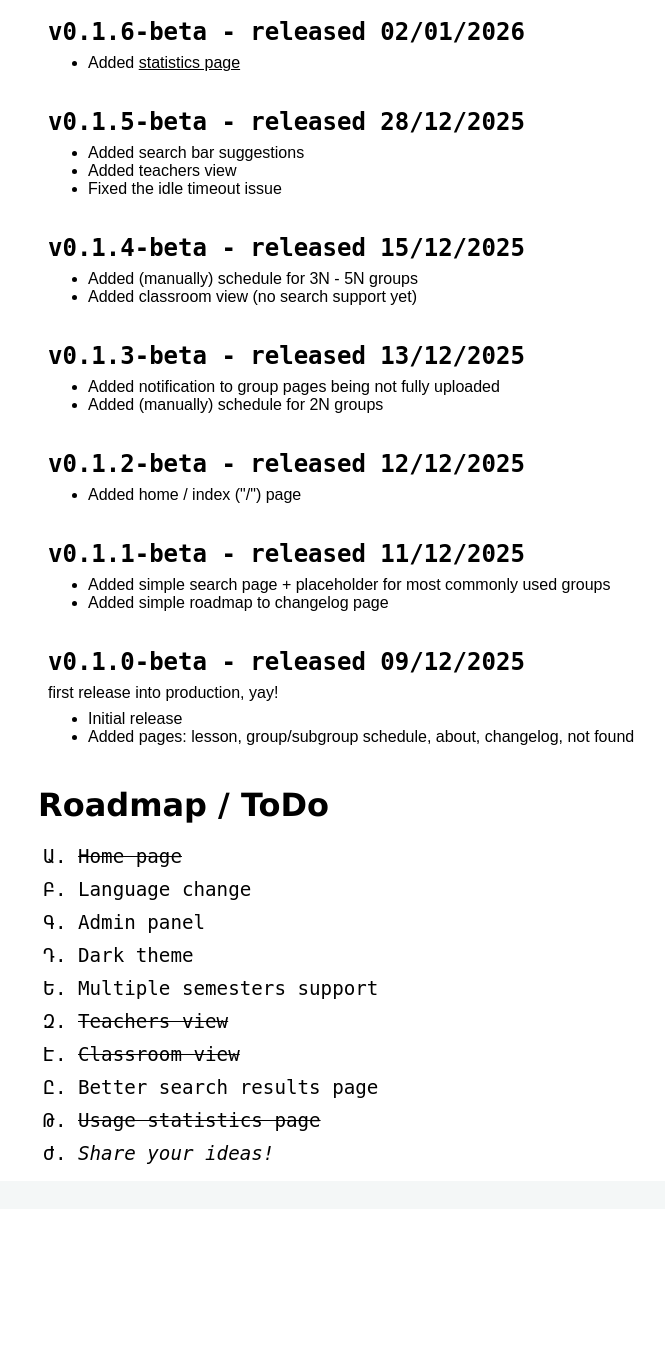
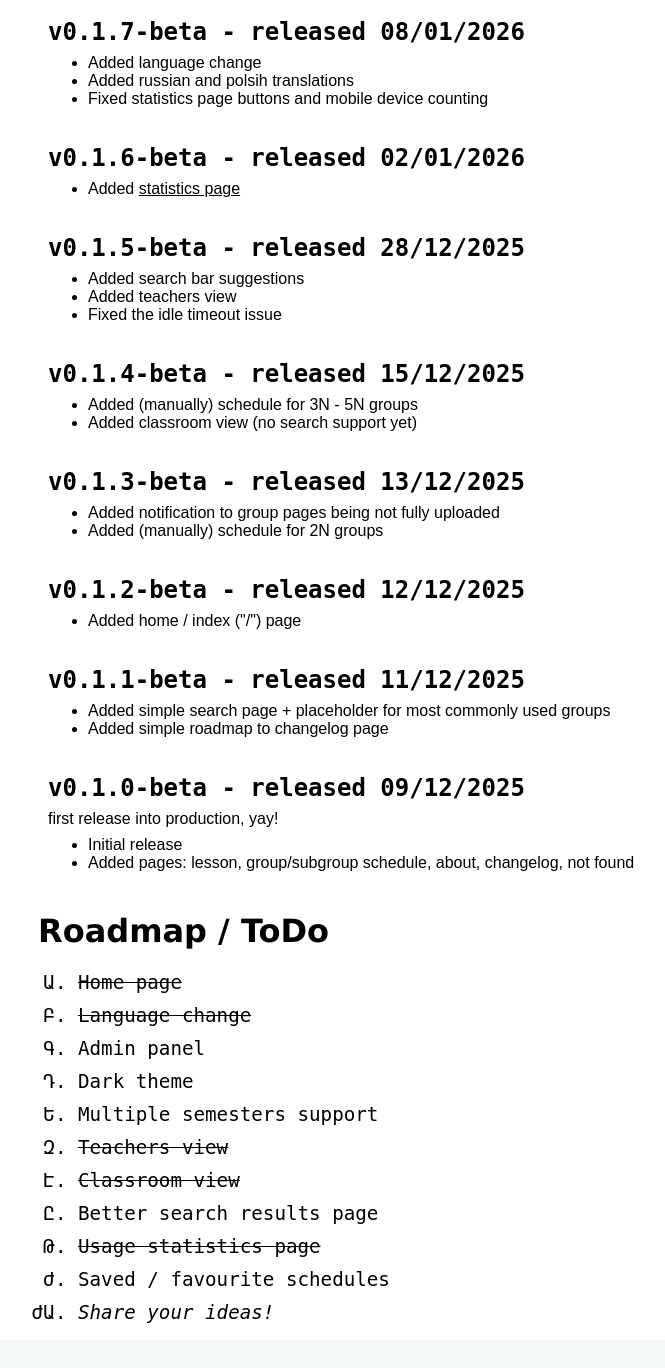
Before and after one commit to Kak0ytachel/MckSchedule, a Python web app: template templates/changelog.html in a window 1280 px wide. Shown: the part 81-1449 px from the top of the page, without its empty margins (102-767 px from the left). Before the commit the page ends 1245 px from the top, so only its background shows below. Run offline with Jinja, Linux system fonts and the light colour scheme; the template is opened without the code that fills it, so the values that code supplies are empty; some libraries are stand-ins or nearby versions.

Commit message:
changelog updated

```diff
--- a/templates/changelog.html
+++ b/templates/changelog.html
@@ -18,11 +18,20 @@
     </header>
     <section>
         <article class="changelog-article">
+            <h2>v0.1.7-beta - released 08/01/2026 </h2>
+            <ul>
+                <li> Added language change</li>
+                <li> Added russian and polsih translations</li>
+                <li> Fixed statistics page buttons and mobile device counting</li>
+            </ul>
+        </article>
+        <article class="changelog-article">
             <h2>v0.1.6-beta - released 02/01/2026 </h2>
             <ul>
                 <li> Added <a class="underline-link" href="/statistics">statistics page</a></li>
             </ul>
-        </article><article class="changelog-article">
+        </article>
+        <article class="changelog-article">
             <h2>v0.1.5-beta - released 28/12/2025 </h2>
             <ul>
                 <li> Added search bar suggestions</li>
@@ -71,7 +80,7 @@
         <h1> Roadmap / ToDo</h1>
         <ul>
             <li><del>Home page</del></li>
-            <li>Language change</li>
+            <li><del>Language change</del></li>
             <li>Admin panel</li>
             <li>Dark theme</li>
             <li>Multiple semesters support</li>
@@ -79,6 +88,7 @@
             <li><del>Classroom view</del></li>
             <li>Better search results page</li>
             <li><del>Usage statistics page</del></li>
+            <li>Saved / favourite schedules</li>
             <li><i>Share your ideas!</i></li>
         </ul>
     </div>
```
Also changed, not shown: changelog.md.
